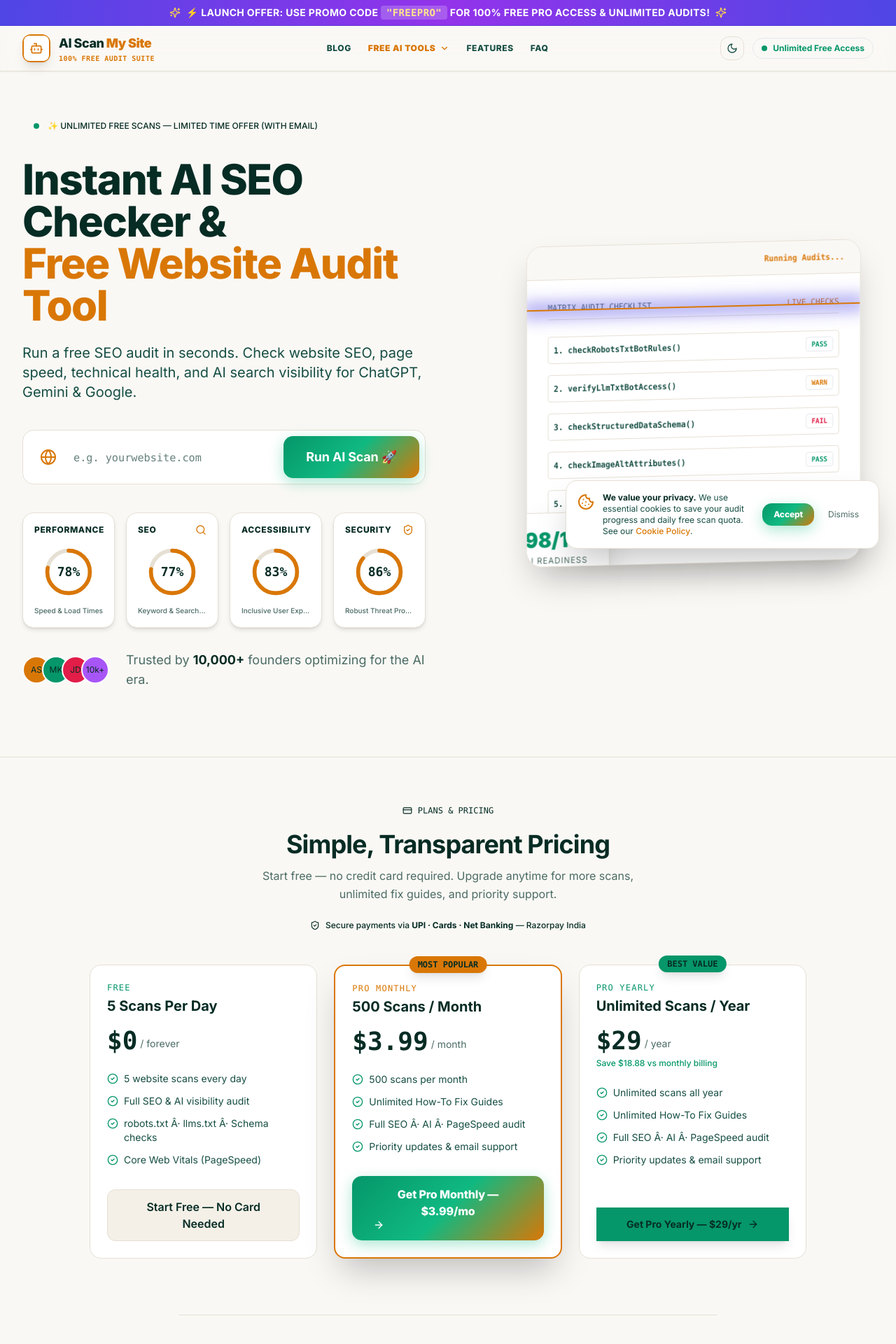
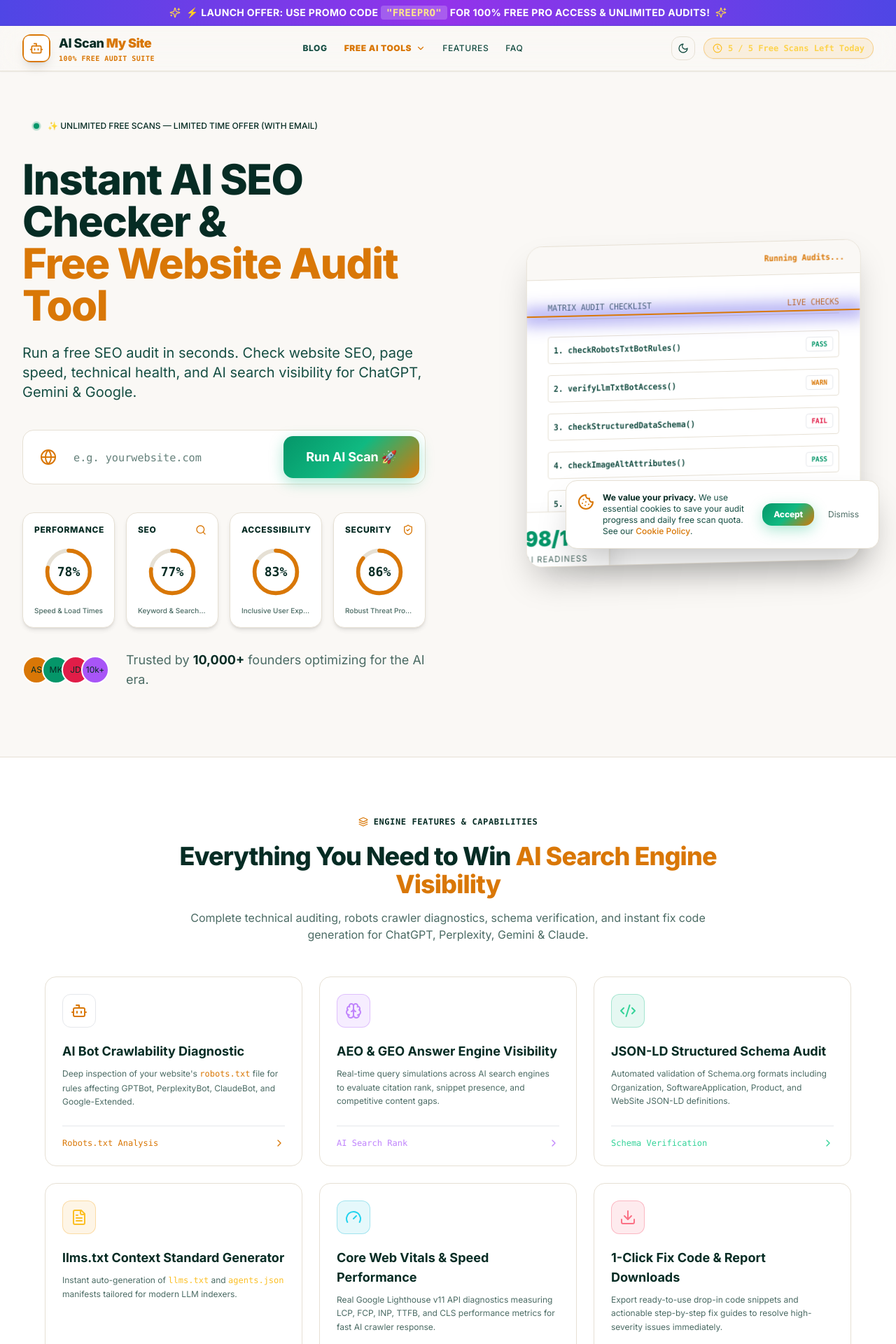
Before and after one commit to ecommatrix1/ai-scan-my-site, a Next.js app: page / in a window 1280 px wide. Shown: the top 1920 px of the page at 70% size. Built offline with nearby package versions, Linux system fonts and the light colour scheme.

Commit message:
feat: Universal features & FAQ, 5 daily free scan limit, and FREEPRO unlimited unlock

```diff
--- a/AIScanMySite.tsx
+++ b/AIScanMySite.tsx
@@ -338,26 +338,66 @@ export default function AIScanMySite() {
     return scannedDomain.replace(/^(https?:\/\/)?(www\.)?/, "").replace(/\/.*$/, "") || "yourstore.com";
   }, [scannedDomain]);
 
-  const [scansLeft, setScansLeft] = useState<number>(() => {
+  const [isUnlimitedPro, setIsUnlimitedPro] = useState<boolean>(() => {
+    if (typeof window !== "undefined") {
+      return localStorage.getItem("aiscan_unlimited_unlocked") === "true";
+    }
+    return false;
+  });
+
+  const [dailyScansCount, setDailyScansCount] = useState<number>(() => {
     if (typeof window !== "undefined") {
       const today = new Date().toDateString();
-      const savedDate = localStorage.getItem("aiscan_limit_date");
-      const savedCount = localStorage.getItem("aiscan_limit_count");
-      if (savedDate !== today || savedCount) return 999;
+      const savedDate = localStorage.getItem("aiscan_daily_date");
+      const savedCount = localStorage.getItem("aiscan_daily_count");
+      if (savedDate === today && savedCount) {
+        return parseInt(savedCount, 10) || 0;
+      }
     }
-    return 999;
+    return 0;
   });
 
   useEffect(() => {
     if (typeof window !== "undefined") {
       const today = new Date().toDateString();
-      const savedDate = localStorage.getItem("aiscan_limit_date");
+      const savedDate = localStorage.getItem("aiscan_daily_date");
       if (savedDate !== today) {
-        localStorage.setItem("aiscan_limit_date", today);
-        localStorage.setItem("aiscan_limit_count", "999");
+        localStorage.setItem("aiscan_daily_date", today);
+        localStorage.setItem("aiscan_daily_count", "0");
+        setDailyScansCount(0);
       }
     }
   }, []);
+
+  const scrollToSection = (id: string) => {
+    const el = document.getElementById(id);
+    if (el) {
+      el.scrollIntoView({ behavior: "smooth", block: "start" });
+    }
+  };
+
+  const unlockUnlimitedPro = async (emailVal: string) => {
+    setIsUnlimitedPro(true);
+    if (typeof window !== "undefined") {
+      localStorage.setItem("aiscan_unlimited_unlocked", "true");
+    }
+    setShowActivationSuccessModal(true);
+    try {
+      const endpoint = process.env.NEXT_PUBLIC_FORMSPREE_ENDPOINT || "https://formspree.io/f/mljelvvw";
+      await fetch(endpoint, {
+        method: "POST",
+        headers: { "Content-Type": "application/json", "Accept": "application/json" },
+        body: JSON.stringify({
+          email: emailVal,
+          domain: scannedDomain || "aiscanmysite.com",
+          promoCode: "FREEPRO",
+          timestamp: new Date().toISOString()
+        })
+      });
+    } catch (err) {
+      console.log("Email captured locally:", emailVal, err);
+    }
+  };
 
   const handleStartScan = (e: React.FormEvent) => {
     e.preventDefault();
@@ -366,9 +406,23 @@ export default function AIScanMySite() {
     const domainPattern = /^([a-zA-Z0-9-]+\.)+[a-zA-Z]{2,}(\/.*)?$/;
     const cleanCandidate = rawUrl.replace(/^(https?:\/\/)?(www\.)?/, "");
     if (!domainPattern.test(cleanCandidate)) { setInputError("Invalid domain format. Try e.g. yourwebsite.com"); return; }
-    const nextScansLeft = scansLeft - 1;
-    setScansLeft(nextScansLeft);
-    if (typeof window !== "undefined") localStorage.setItem("aiscan_limit_count", nextScansLeft.toString());
+
+    if (!isUnlimitedPro && dailyScansCount >= 5) {
+      setInputError("You've reached your daily limit of 5 free scans for today. Enter your email with promo code FREEPRO below for Unlimited Pro Access!");
+      const proEmailEl = document.getElementById("pro-email");
+      if (proEmailEl) {
+        proEmailEl.scrollIntoView({ behavior: "smooth", block: "center" });
+        proEmailEl.focus();
+      }
+      return;
+    }
+
+    const nextCount = dailyScansCount + 1;
+    setDailyScansCount(nextCount);
+    if (typeof window !== "undefined") {
+      localStorage.setItem("aiscan_daily_count", nextCount.toString());
+    }
+
     setInputError("");
     setScannedDomain(rawUrl);
     setLiveScanScore(null);
@@ -487,7 +541,9 @@ export default function AIScanMySite() {
 
   const handleUnlockDashboard = (e: React.FormEvent) => {
     e.preventDefault();
-    if (!emailInput.trim() || !emailInput.includes("@")) return;
+    const val = emailInput.trim();
+    if (!val || !val.includes("@")) return;
+    unlockUnlimitedPro(val);
     setAppState("UNLOCKED_DASHBOARD");
   };
 
@@ -725,8 +781,8 @@ export default function AIScanMySite() {
               </AnimatePresence>
             </div>
 
-            <a href="#features" className="transition-colors hover:text-accent py-2">FEATURES</a>
-            <a href="#faq" className="transition-colors hover:text-accent py-2">FAQ</a>
+            <button onClick={() => scrollToSection("features")} className="transition-colors hover:text-accent py-2 cursor-pointer font-medium">FEATURES</button>
+            <button onClick={() => scrollToSection("faq")} className="transition-colors hover:text-accent py-2 cursor-pointer font-medium">FAQ</button>
           </div>
 
           {/* Right Action Items */}
@@ -739,10 +795,17 @@ export default function AIScanMySite() {
               {lightTheme ? <Moon className="w-4 h-4" /> : <Sun className="w-4 h-4" />}
             </button>
 
-            <div className="hidden sm:flex items-center gap-2 px-3 py-1.5 rounded-full border border-success/30 bg-success-weak text-success text-xs font-bold">
-              <span className="w-2 h-2 rounded-full bg-success animate-pulse" />
-              <span>Unlimited Free Access</span>
-            </div>
+            {isUnlimitedPro ? (
+              <div className="hidden sm:flex items-center gap-2 px-3 py-1.5 rounded-full border border-emerald-500/40 bg-emerald-500/10 text-emerald-400 text-xs font-bold font-mono shadow-sm">
+                <span className="w-2 h-2 rounded-full bg-emerald-400 animate-pulse" />
+                <span>⚡ Unlimited Pro Access Active</span>
+              </div>
+            ) : (
+              <div className="hidden sm:flex items-center gap-2 px-3 py-1.5 rounded-full border border-amber-500/40 bg-amber-500/10 text-amber-300 text-xs font-bold font-mono shadow-sm">
+                <Clock className="w-3.5 h-3.5 text-amber-400" />
+                <span>{Math.max(0, 5 - dailyScansCount)} / 5 Free Scans Left Today</span>
+              </div>
+            )}
 
             {appState !== "HERO" && (
               <button
@@ -1982,24 +2045,7 @@ export default function AIScanMySite() {
                         const emailVal = emailInputEl?.value?.trim();
                         if (emailVal && emailVal.includes("@")) {
                           setIsProActive(true);
-                          setScansLeft(999);
-                          setShowActivationSuccessModal(true);
-                          // Send email lead asynchronously to Formspree or custom lead endpoint
-                          try {
-                            const endpoint = process.env.NEXT_PUBLIC_FORMSPREE_ENDPOINT || "https://formspree.io/f/mljelvvw";
-                            await fetch(endpoint, {
-                              method: "POST",
-                              headers: { "Content-Type": "application/json", "Accept": "application/json" },
-                              body: JSON.stringify({
-                                email: emailVal,
-                                domain: scannedDomain || "aiscanmysite.com",
-                                promoCode: "FREEPRO",
-                                timestamp: new Date().toISOString()
-                              })
-                            });
-                          } catch (err) {
-                            console.log("Email captured locally:", emailVal, err);
-                          }
+                          unlockUnlimitedPro(emailVal);
                         } else {
                           alert("Please enter a valid email address.");
                         }
@@ -2017,6 +2063,128 @@ export default function AIScanMySite() {
           )}
         </AnimatePresence>
       </main>
+
+      {/* UNIVERSAL FEATURES SECTION */}
+      <section id="features" className="relative z-10 border-t border-border bg-surface py-20 px-4 sm:px-6 lg:px-8">
+        <div className="max-w-6xl mx-auto space-y-12">
+          <div className="text-center max-w-3xl mx-auto space-y-4">
+            <div className="inline-flex items-center gap-2 px-3.5 py-1 rounded-full badge-info text-xs font-mono font-bold uppercase tracking-wider">
+              <Layers className="w-3.5 h-3.5 text-accent" />
+              <span>Engine Features & Capabilities</span>
+            </div>
+            <h2 className="text-3xl sm:text-4xl font-heading font-extrabold text-ink tracking-tight">
+              Everything You Need to Win <span className="text-accent">AI Search Engine Visibility</span>
+            </h2>
+            <p className="text-sm sm:text-base text-ink-3 leading-relaxed">
+              Complete technical auditing, robots crawler diagnostics, schema verification, and instant fix code generation for ChatGPT, Perplexity, Gemini & Claude.
+            </p>
+          </div>
+
+          <div className="grid grid-cols-1 md:grid-cols-2 lg:grid-cols-3 gap-6">
+            {/* Feature 1 */}
+            <div className="card p-6 flex flex-col justify-between hover:border-accent/40 transition-all duration-300 group">
+              <div>
+                <div className="w-12 h-12 rounded-xl bg-accent/10 border border-accent/30 flex items-center justify-center mb-5 group-hover:scale-110 transition-transform">
+                  <Bot className="w-6 h-6 text-accent" />
+                </div>
+                <h3 className="text-lg font-heading font-bold text-ink mb-2">AI Bot Crawlability Diagnostic</h3>
+                <p className="text-xs text-ink-3 leading-relaxed">
+                  Deep inspection of your website's <code className="font-mono text-accent">robots.txt</code> file for rules affecting GPTBot, PerplexityBot, ClaudeBot, and Google-Extended.
+                </p>
+              </div>
+              <div className="mt-6 pt-4 border-t border-border/60 flex items-center justify-between text-xs font-mono text-accent">
+                <span>Robots.txt Analysis</span>
+                <ChevronRight className="w-4 h-4 group-hover:translate-x-1 transition-transform" />
+              </div>
+            </div>
+
+            {/* Feature 2 */}
+            <div className="card p-6 flex flex-col justify-between hover:border-purple-500/40 transition-all duration-300 group">
+              <div>
+                <div className="w-12 h-12 rounded-xl bg-purple-500/10 border border-purple-500/30 flex items-center justify-center mb-5 group-hover:scale-110 transition-transform">
+                  <Brain className="w-6 h-6 text-purple-400" />
+                </div>
+                <h3 className="text-lg font-heading font-bold text-ink mb-2">AEO & GEO Answer Engine Visibility</h3>
+                <p className="text-xs text-ink-3 leading-relaxed">
+                  Real-time query simulations across AI search engines to evaluate citation rank, snippet presence, and competitive content gaps.
+                </p>
+              </div>
+              <div className="mt-6 pt-4 border-t border-border/60 flex items-center justify-between text-xs font-mono text-purple-400">
+                <span>AI Search Rank</span>
+                <ChevronRight className="w-4 h-4 group-hover:translate-x-1 transition-transform" />
+              </div>
+            </div>
+
+            {/* Feature 3 */}
+            <div className="card p-6 flex flex-col justify-between hover:border-emerald-500/40 transition-all duration-300 group">
+              <div>
+                <div className="w-12 h-12 rounded-xl bg-emerald-500/10 border border-emerald-500/30 flex items-center justify-center mb-5 group-hover:scale-110 transition-transform">
+                  <Code2 className="w-6 h-6 text-emerald-400" />
+                </div>
+                <h3 className="text-lg font-heading font-bold text-ink mb-2">JSON-LD Structured Schema Audit</h3>
+                <p className="text-xs text-ink-3 leading-relaxed">
+                  Automated validation of Schema.org formats including Organization, SoftwareApplication, Product, and WebSite JSON-LD definitions.
+                </p>
+              </div>
+              <div className="mt-6 pt-4 border-t border-border/60 flex items-center justify-between text-xs font-mono text-emerald-400">
+                <span>Schema Verification</span>
+                <ChevronRight className="w-4 h-4 group-hover:translate-x-1 transition-transform" />
+              </div>
+            </div>
+
+            {/* Feature 4 */}
+            <div className="card p-6 flex flex-col justify-between hover:border-amber-500/40 transition-all duration-300 group">
+              <div>
+                <div className="w-12 h-12 rounded-xl bg-amber-500/10 border border-amber-500/30 flex items-center justify-center mb-5 group-hover:scale-110 transition-transform">
+                  <FileText className="w-6 h-6 text-amber-400" />
+                </div>
+                <h3 className="text-lg font-heading font-bold text-ink mb-2">llms.txt Context Standard Generator</h3>
+                <p className="text-xs text-ink-3 leading-relaxed">
+                  Instant auto-generation of <code className="font-mono text-amber-400">llms.txt</code> and <code className="font-mono text-amber-400">agents.json</code> manifests tailored for modern LLM indexers.
+                </p>
+              </div>
+              <div className="mt-6 pt-4 border-t border-border/60 flex items-center justify-between text-xs font-mono text-amber-400">
+                <span>Auto Code Generator</span>
+                <ChevronRight className="w-4 h-4 group-hover:translate-x-1 transition-transform" />
+              </div>
+            </div>
+
+            {/* Feature 5 */}
+            <div className="card p-6 flex flex-col justify-between hover:border-cyan-500/40 transition-all duration-300 group">
+              <div>
+                <div className="w-12 h-12 rounded-xl bg-cyan-500/10 border border-cyan-500/30 flex items-center justify-center mb-5 group-hover:scale-110 transition-transform">
+                  <Gauge className="w-6 h-6 text-cyan-400" />
+                </div>
+                <h3 className="text-lg font-heading font-bold text-ink mb-2">Core Web Vitals & Speed Performance</h3>
+                <p className="text-xs text-ink-3 leading-relaxed">
+                  Real Google Lighthouse v11 API diagnostics measuring LCP, FCP, INP, TTFB, and CLS performance metrics for fast AI crawler response.
+                </p>
+              </div>
+              <div className="mt-6 pt-4 border-t border-border/60 flex items-center justify-between text-xs font-mono text-cyan-400">
+                <span>Lighthouse Integration</span>
+                <ChevronRight className="w-4 h-4 group-hover:translate-x-1 transition-transform" />
+              </div>
+            </div>
+
+            {/* Feature 6 */}
+            <div className="card p-6 flex flex-col justify-between hover:border-rose-500/40 transition-all duration-300 group">
+              <div>
+                <div className="w-12 h-12 rounded-xl bg-rose-500/10 border border-rose-500/30 flex items-center justify-center mb-5 group-hover:scale-110 transition-transform">
+                  <Download className="w-6 h-6 text-rose-400" />
+                </div>
+                <h3 className="text-lg font-heading font-bold text-ink mb-2">1-Click Fix Code & Report Downloads</h3>
+                <p className="text-xs text-ink-3 leading-relaxed">
+                  Export ready-to-use drop-in code snippets and actionable step-by-step fix guides to resolve high-severity issues immediately.
+                </p>
+              </div>
+              <div className="mt-6 pt-4 border-t border-border/60 flex items-center justify-between text-xs font-mono text-rose-400">
+                <span>Actionable Fix Guides</span>
+                <ChevronRight className="w-4 h-4 group-hover:translate-x-1 transition-transform" />
+              </div>
+            </div>
+          </div>
+        </div>
+      </section>
 
       {/* ALWAYS-VISIBLE PRICING */}
       <section id="pricing" className="relative z-10 border-t border-border bg-surface-2 py-16 px-4 sm:px-6 lg:px-8">
```
